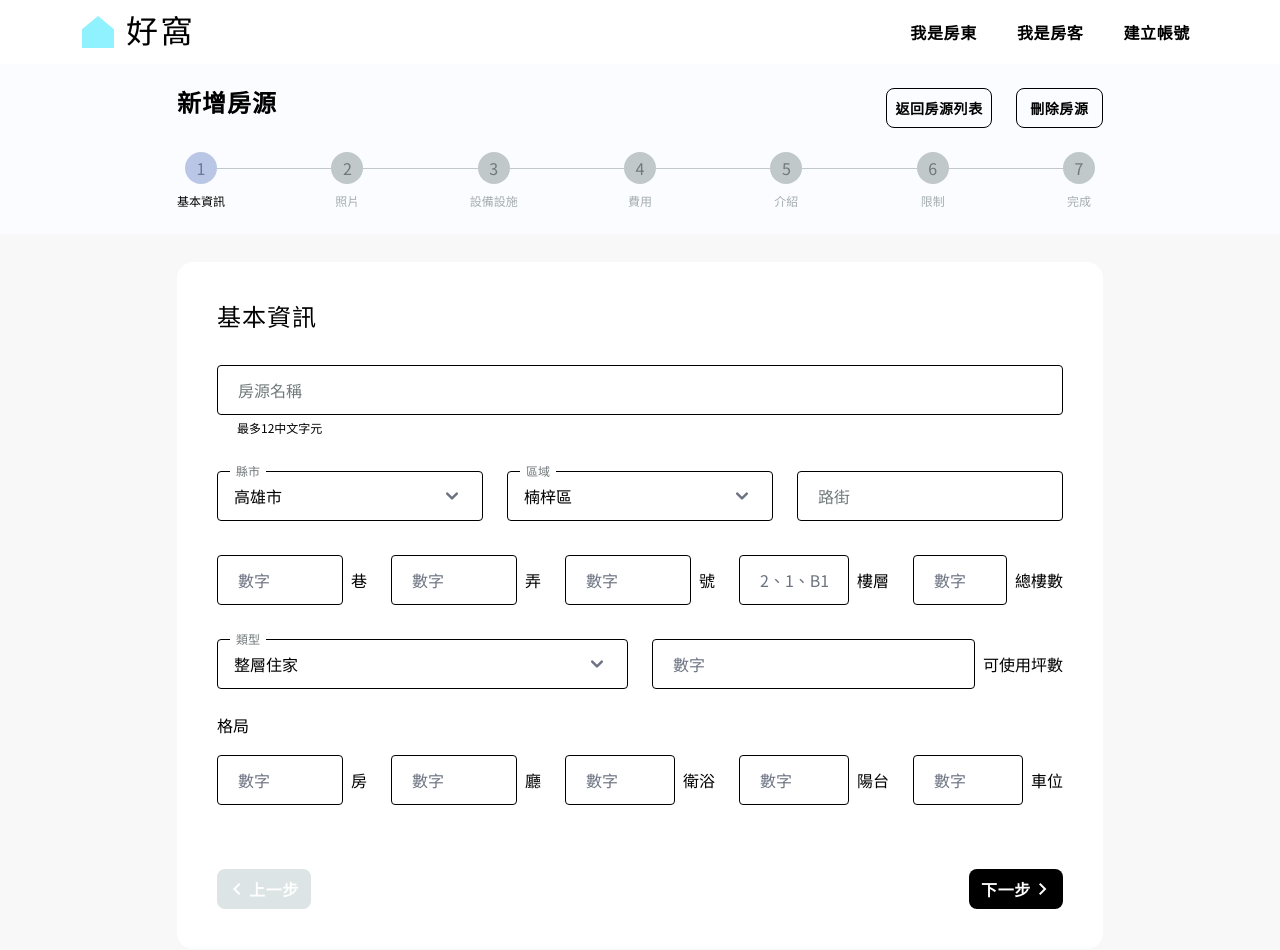
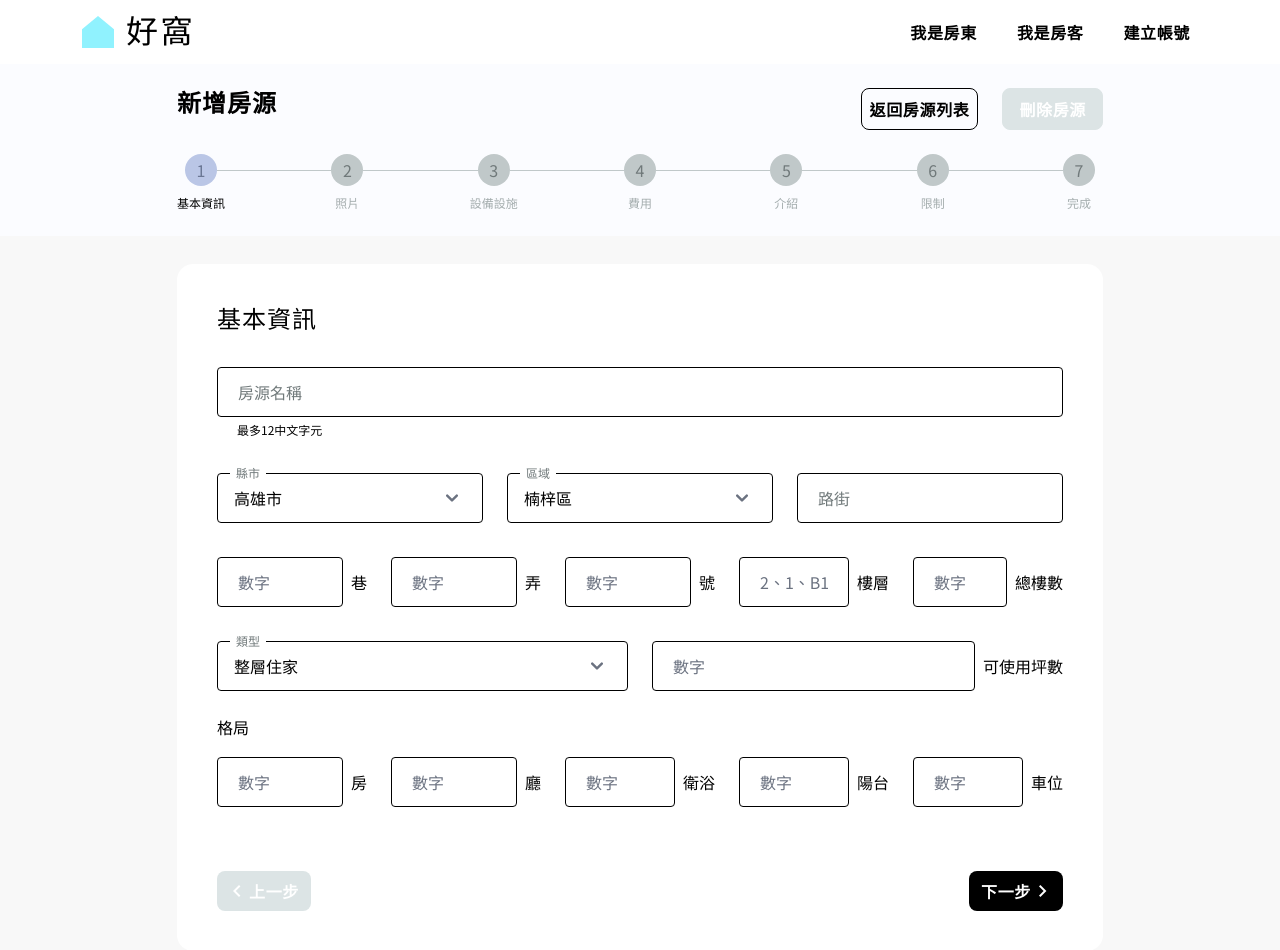
Before and after one commit to Eshiunm/Rocket_HowOh, a React (Vite) app: page /post in a window 1280 px wide. Shown: the top 950 px of the page. Built offline with nearby package versions, Linux system fonts and the light colour scheme; a web font is replaced by a local one.

Commit message:
fix: fix control of delete house button in post page

```diff
--- a/src/Components/landLordManagement/posts/Post.tsx
+++ b/src/Components/landLordManagement/posts/Post.tsx
@@ -1,11 +1,16 @@
 import { Link } from "react-router-dom";
-export default function Post() {
+import { procedureListType } from "../../../types/procedureList";
+
+export default function Post({procedure}:{procedure:procedureListType[]}) {
   return (
     <div className="col-span-10 col-start-2 flex justify-between">
       <h2 className="text-sans-b-h5">新增房源</h2>
       <div className="flex gap-6">
-        <Link to="/landlord-management" className="text-sans-b-body2 border border-black rounded-lg py-[8.5px] px-2">返回房源列表</Link>
-        <button className="text-sans-b-body2 border border-black rounded-lg py-[8.5px] px-[13.5px]">刪除房源</button>
+        <Link to="/landlord-management" className="outline-button-m">返回房源列表</Link>
+        <button
+          className={`${procedure[0].isActive ? "outline-button-m-disable" : "outline-button-m"} px-4`}
+          disabled={procedure[0].isActive ? true : false}
+          >刪除房源</button>
       </div>
     </div>
   );
--- a/src/Pages/landlordManagement/AddNew.tsx
+++ b/src/Pages/landlordManagement/AddNew.tsx
@@ -17,7 +17,7 @@ export const ProcedureContext = createContext<contextValueType>(
 );
 
 export default function AddNew() {
-  const [procedure, setProcedure] = useState(procedureList);
+  const [procedure, setProcedure] = useState<procedureListType[]>(procedureList as procedureListType[]);
 
   const handleProcedureClick = (title: string) => {
     const newProcedure = procedure.map(item => {
@@ -52,7 +52,7 @@ export default function AddNew() {
     <ProcedureContext.Provider value={contextValue}>
       <section className="bg-Landlord-99">
         <div className="container layout-grid py-6">
-          <Post />
+          <Post procedure={procedure} />
           <AddNewProcedure />
         </div>
       </section>
--- a/src/index.css
+++ b/src/index.css
@@ -67,6 +67,12 @@
   .filled-button-m-disable {
     @apply text-sans-b-body1 rounded-lg p-2 flex bg-Neutral-90 text-white;
   }
+  .outline-button-m {
+    @apply text-sans-b-body1 border border-black rounded-lg p-2 flex bg-transparent text-black hover:bg-black hover:text-white;
+  }
+  .outline-button-m-disable {
+    @apply text-sans-b-body1 border border-Neutral-90 rounded-lg p-2 flex bg-Neutral-90 text-white;
+  }
   /* 首頁 Title 的打字效果 */
   .type-animation::after {
     content: "";
```
